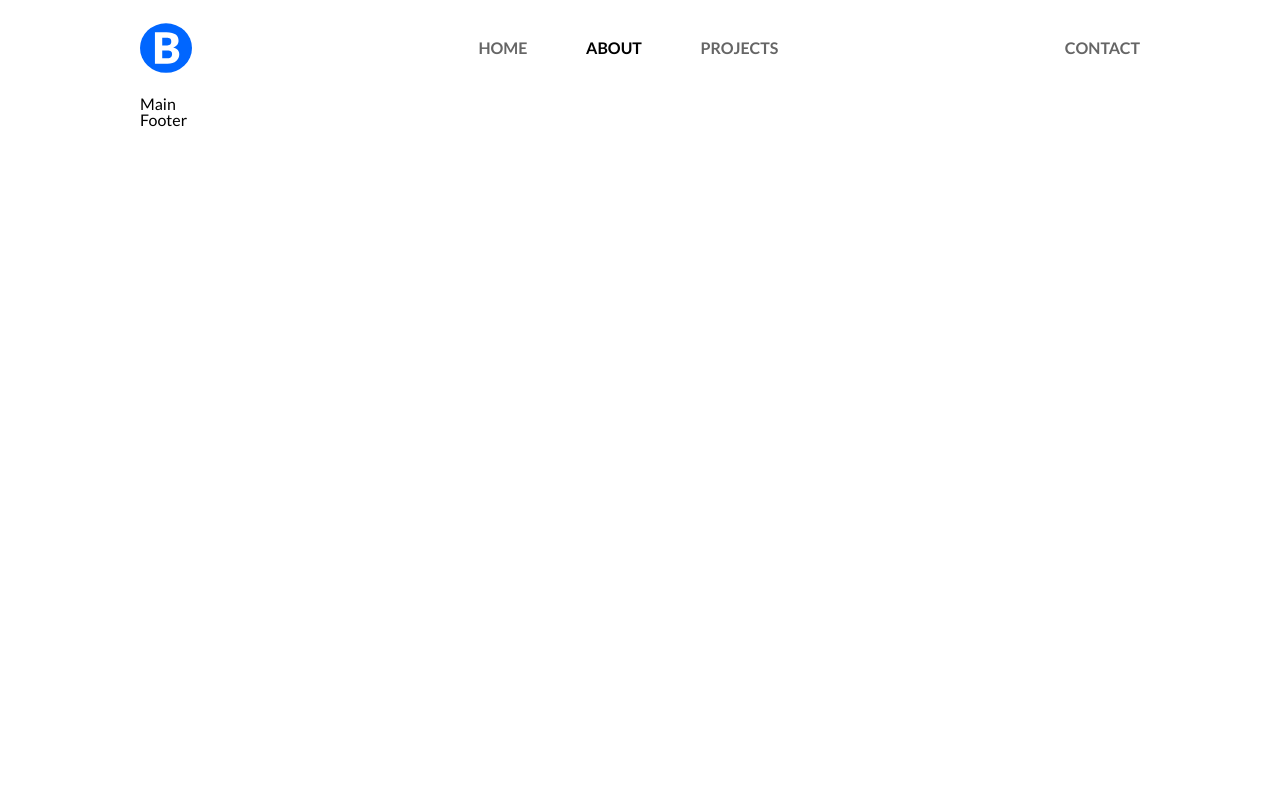
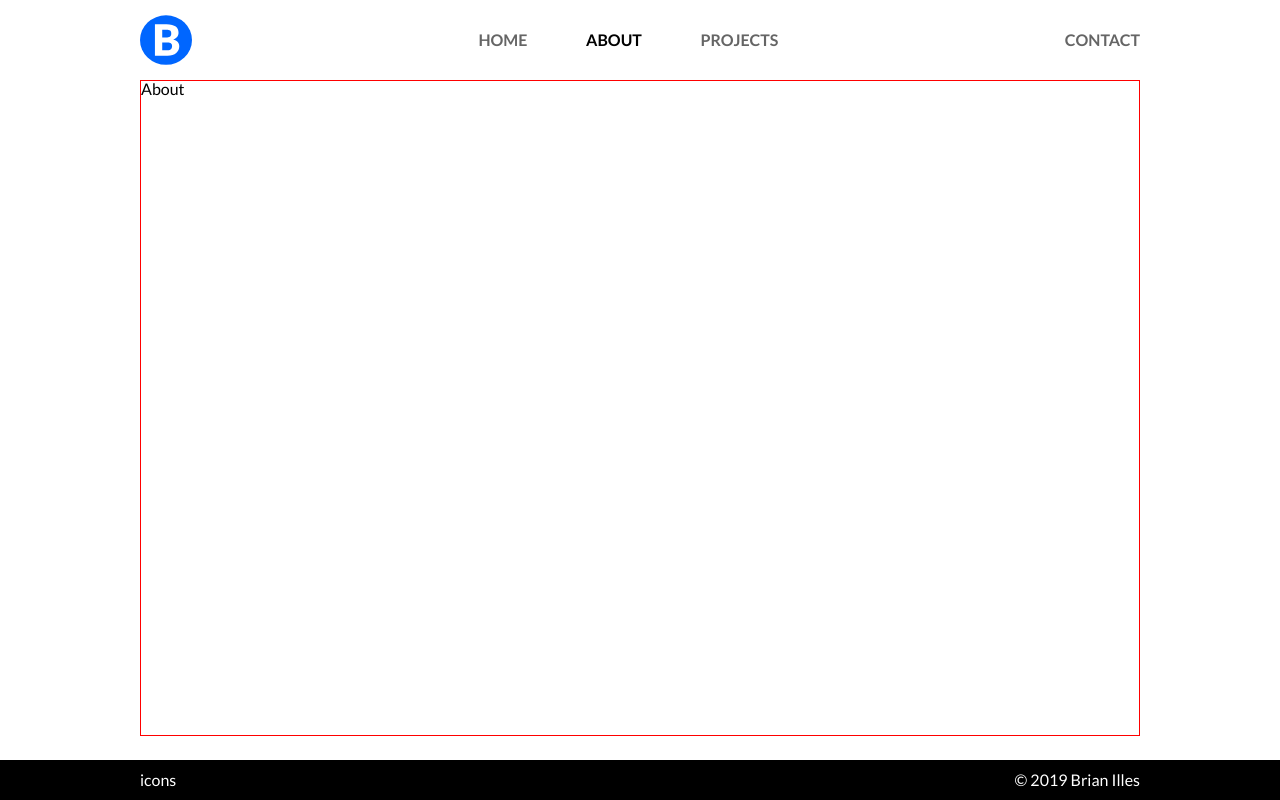
Before and after one commit to brianilles/portfolio-site, a React (Create React App) app: page /about in a window 1280 px wide. Built offline with nearby package versions, Linux system fonts and the light colour scheme.

Commit message:
adds footer and routes

```diff
--- a/src/App.js
+++ b/src/App.js
@@ -2,18 +2,28 @@ import React from "react";
 import { BrowserRouter as Router, Route } from "react-router-dom";
 import Navbar from "./components/Navbar.js";
 import "./scss/App.scss";
+import Footer from "./components/Footer.js";
+import Home from "./components/Home.js";
+import About from "./components/About.js";
+import Projects from "./components/Projects.js";
+import Contact from "./components/Contact.js";
 
 function App() {
   return (
     <Router>
       <div className="App">
-        <header className="App-header">
-          <div className="nav-wrapper">
-            <Navbar />
-          </div>
-          <div className="main-wrapper">Main</div>
-          <div className="footer-wrapper">Footer</div>
-        </header>
+        <div className="nav-wrapper">
+          <Navbar />
+        </div>
+        <div className="main-wrapper">
+          <Route exact path="/" component={Home} />
+          <Route path="/about" component={About} />
+          <Route path="/projects" component={Projects} />
+          <Route path="/contact" component={Contact} />
+        </div>
+        <div className="footer-wrapper">
+          <Footer />
+        </div>
       </div>
     </Router>
   );
--- a/src/components/About.js
+++ b/src/components/About.js
@@ -0,0 +1,9 @@
+import React from "react";
+
+export default function About() {
+  return (
+    <div>
+      <p>About</p>
+    </div>
+  );
+}
--- a/src/components/Contact.js
+++ b/src/components/Contact.js
@@ -0,0 +1,9 @@
+import React from "react";
+
+export default function Contact() {
+  return (
+    <div>
+      <p>Contact</p>
+    </div>
+  );
+}
--- a/src/components/Footer.js
+++ b/src/components/Footer.js
@@ -0,0 +1,13 @@
+import React from "react";
+import "../scss/Footer.scss";
+
+export default function Footer() {
+  return (
+    <div className="footer">
+      <div className="left">
+        <p>icons</p>
+      </div>
+      <div className="right">© 2019 Brian Illes</div>
+    </div>
+  );
+}
--- a/src/components/Home.js
+++ b/src/components/Home.js
@@ -0,0 +1,9 @@
+import React from "react";
+
+export default function Home() {
+  return (
+    <div>
+      <p>Home</p>
+    </div>
+  );
+}
--- a/src/components/Projects.js
+++ b/src/components/Projects.js
@@ -0,0 +1,9 @@
+import React from "react";
+
+export default function Projects() {
+  return (
+    <div>
+      <p>Projects</p>
+    </div>
+  );
+}
--- a/src/scss/App.scss
+++ b/src/scss/App.scss
@@ -3,11 +3,27 @@
 * {
   -webkit-font-smoothing: antialiased;
   -moz-osx-font-smoothing: grayscale;
+  box-sizing: border-box;
 }
 
 .App {
   font-family: "Lato", sans-serif;
+  box-sizing: border-box;
+}
+
+.nav-wrapper,
+.main-wrapper {
   max-width: 1000px;
   margin: 0 auto;
-  box-sizing: border-box;
 }
+
+.main-wrapper {
+  height: 82vh;
+  border: 1px solid red;
+  margin-bottom: 3vh;
+}
+
+.footer-wrapper {
+  background: #000;
+  color: #fff;
+}
--- /dev/null
+++ b/src/scss/Footer.scss
@@ -0,0 +1,15 @@
+.footer {
+  height: 5vh;
+  width: 1000px;
+  margin: 0 auto;
+  display: flex;
+  align-items: center;
+  .left {
+    width: 80%;
+    text-align: left;
+  }
+  .right {
+    width: 20%;
+    text-align: right;
+  }
+}
--- a/src/scss/Navbar.scss
+++ b/src/scss/Navbar.scss
@@ -3,7 +3,7 @@
   justify-content: space-between;
   align-items: center;
   font-weight: 700;
-  height: 12vh;
+  height: 10vh;
   img {
     height: 52px;
     width: 52px;
```
